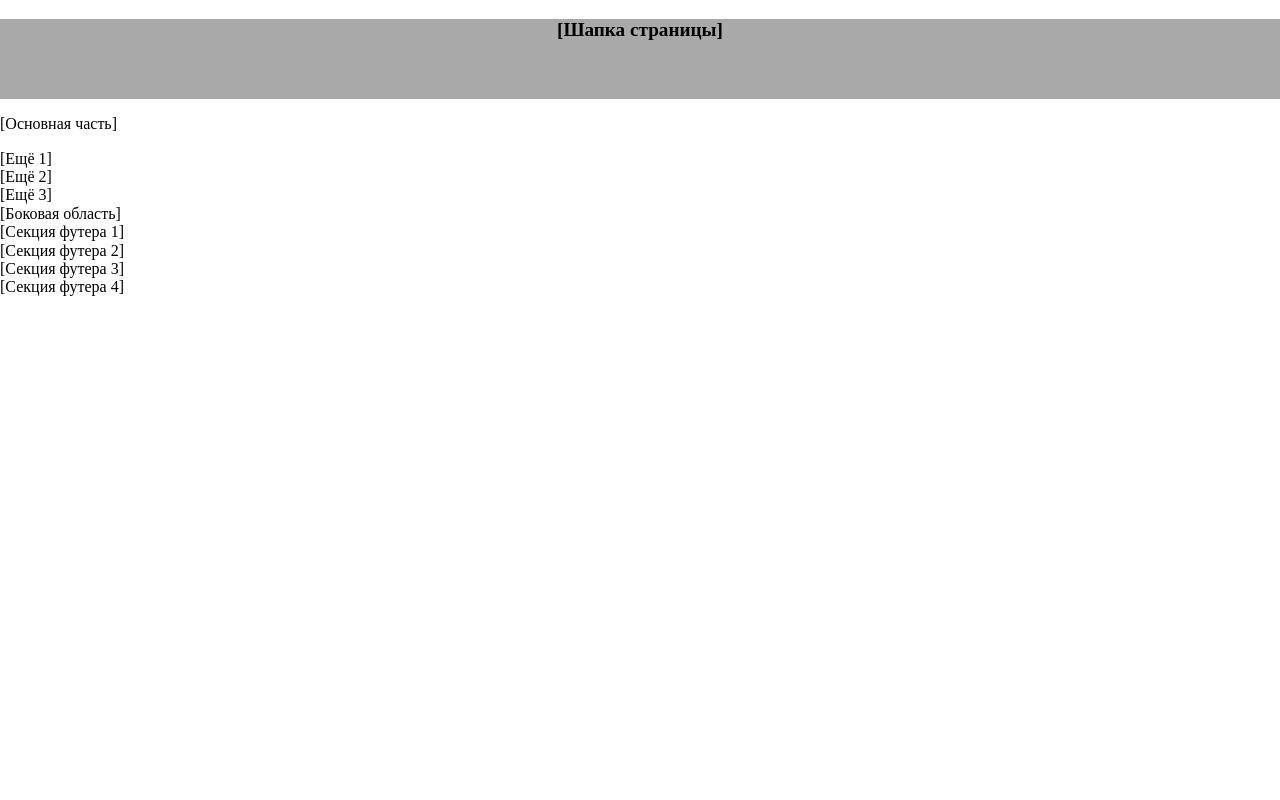
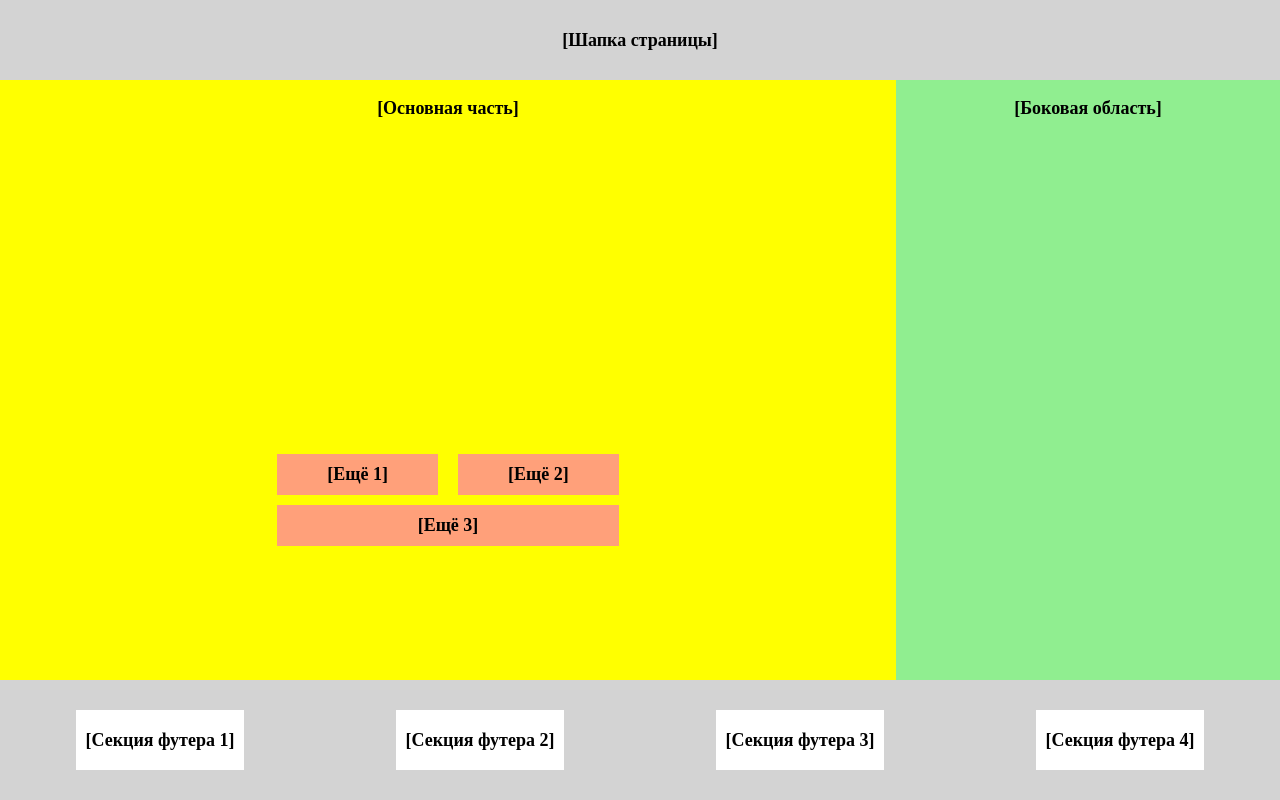
Before and after one commit to ivlina/week5, a plain HTML site: page Task-2/index.html in a window 1280 px wide. Drawn offline with Linux system fonts and the light colour scheme.

Commit message:
Added last changes before submitting.

```diff
--- a/Task-2/index.html
+++ b/Task-2/index.html
@@ -17,12 +17,16 @@
     <main>
         <p>[Основная часть]</p>
 
-        <section>[Ещё 1]</section>
-        <section>[Ещё 2]</section>
-        <section>[Ещё 3]</section>
+        <div>
+            <section id="section-1">[Ещё 1]</section>
+            <section id="section-2">[Ещё 2]</section>
+            <section id="section-3">[Ещё 3]</section>
+        </div>
     </main>
 
-    <aside>[Боковая область]</aside>
+    <aside>
+        <p>[Боковая область]</p>
+    </aside>
 
     <footer>
         <section>[Секция футера 1]</section>
--- a/Task-2/style.css
+++ b/Task-2/style.css
@@ -1,51 +1,96 @@
+/* ВСЕ НАЗВАНИЯ НА СТРАНИЦЕ */
+
+* {
+    font-weight: bold;
+    font-size: large;
+}
+
+/* ШАПКА СТРАНИЦЫ */
+
 header {
-    background-color: darkgray;
-    font-weight: bold;
-    font-size: larger;
+    display: flex;
     height: 10vh;
+
+    background-color: lightgray;
+}
+
+header p {
+    margin: auto;
+}
+
+/* ОСНОВНАЯ ЧАСТЬ */
+
+main {
+    display: flex;
+    float: left;
+    flex-direction: column;
+    align-items: center;
+    width: 70%;
+    height: 75vh;
+
+    background-color: yellow;
+}
+
+main p {
+    height: 60%;
+}
+
+main div {
+    height: 40%;
+}
+
+main div section {
+    background-color: lightsalmon;
+}
+
+#section-1,
+#section-2 {
+    padding: 10px 50px 10px 50px;
+    margin-bottom: 10px;
+}
+
+#section-1 {
+    float: left;
+    margin-right: 10px;
+}
+
+#section-2 {
+    float: right;
+    margin-left: 10px;
+}
+
+#section-3 {
+    clear: both;
+    padding: 10px 100px 10px 100px;
     text-align: center;
 }
 
-p {
+/* БОКОВАЯ ОБЛАСТЬ */
 
+aside {
+    display: flex;
+    float: right;
+    justify-content: center;
+    width: 30%;
+    height: 75vh;
+
+    background-color: lightgreen;
 }
 
-
-
-/* main {
-    background-color: lightyellow;
-    padding-top: 10px;
-    font-weight: bold;
-    font-size: larger;
-    float: left;
-    width: 70%;
-    height: 75vh;
-    display: flex;
-}
-
-aside {
-    background-color: lightgreen;
-    padding-top: 20px;
-    font-weight: bold;
-    font-size: larger;
-    text-align: center;
-    float: right;
-    width: 30%;
-    height: 75vh;
-}
-
-
+/* ФУТЕР */
 
 footer {
     clear: both;
     display: flex;
     justify-content: space-around;
-    background-color: darkgray;
-    font-weight: bold;
-    font-size: larger;
+    align-items: center;
     height: 15vh;
+
+    background-color: lightgray;
 }
 
 footer section {
+    padding: 20px 10px 20px 10px;
+
     background-color: white;
-} */
+}
```
